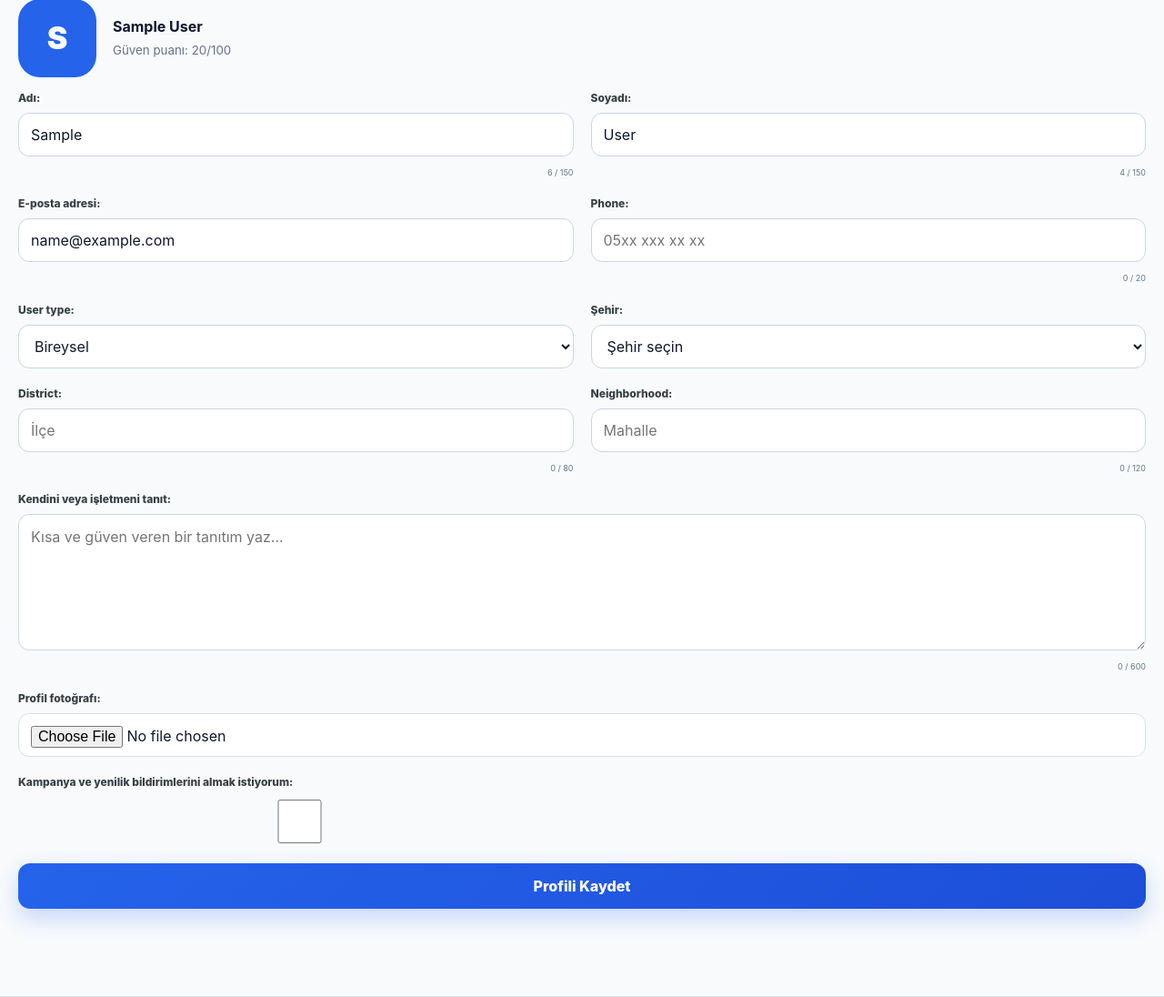
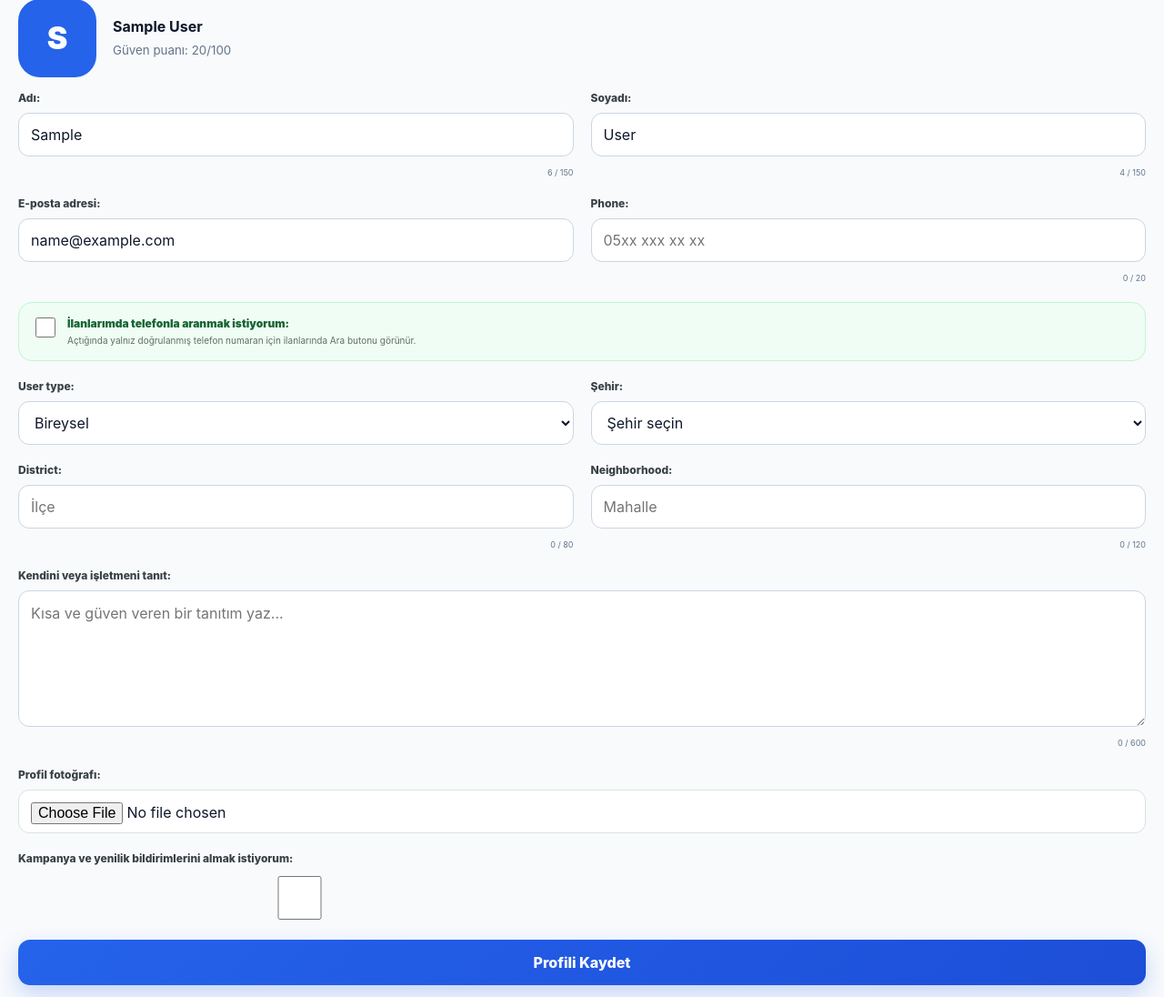
Before and after one commit to ahmetelci2014-rgb/ilansehri-platform, a Django app: page /hesap/profilim/ in a window 1280 px wide. Shown: the part 418-1514 px from the top of the page at 91% size. Run offline with Django 5.2, Linux system fonts and the light colour scheme; the visitor is signed in with stand-in values (Sample User, id 1); data that the repository does not hold is empty; parts of the project's set-up code (start-up, migrations or seed data) failed here and were passed over.

Commit message:
İlan Şehri v1.25.2 güvenli telefonla arama

```diff
--- a/apps/accounts/forms.py
+++ b/apps/accounts/forms.py
@@ -67,6 +67,7 @@ class ProfileForm(forms.ModelForm):
             "last_name",
             "email",
             "phone",
+            "allow_phone_calls",
             "user_type",
             "city",
             "district",
@@ -79,6 +80,7 @@ class ProfileForm(forms.ModelForm):
             "bio": "Kendini veya işletmeni tanıt",
             "avatar": "Profil fotoğrafı",
             "accepts_marketing": "Kampanya ve yenilik bildirimlerini almak istiyorum",
+            "allow_phone_calls": "İlanlarımda telefonla aranmak istiyorum",
         }
         widgets = {
             "bio": forms.Textarea(attrs={"rows": 5, "placeholder": "Kısa ve güven veren bir tanıtım yaz..."}),
@@ -86,12 +88,33 @@ class ProfileForm(forms.ModelForm):
             "district": forms.TextInput(attrs={"placeholder": "İlçe"}),
             "neighborhood": forms.TextInput(attrs={"placeholder": "Mahalle"}),
         }
+        help_texts = {
+            "allow_phone_calls": (
+                "Açtığında yalnız doğrulanmış telefon numaran için ilanlarında Ara butonu görünür."
+            ),
+        }
 
     def clean_email(self):
         email = self.cleaned_data.get("email", "").strip().lower()
         if email and User.objects.filter(email__iexact=email).exclude(pk=self.instance.pk).exists():
             raise forms.ValidationError("Bu e-posta adresi başka bir hesapta kullanılıyor.")
         return email
+
+    def save(self, commit=True):
+        phone_changed = "phone" in self.changed_data
+        user = super().save(commit=False)
+
+        # Doğrulanmış numara değiştirildiğinde eski doğrulama ve
+        # telefonla aranma izni yeni numaraya taşınamaz.
+        if phone_changed:
+            user.is_phone_verified = False
+            user.allow_phone_calls = False
+
+        if commit:
+            user.save()
+            self._save_m2m()
+
+        return user
 
 
 class VerificationStartForm(forms.Form):
--- a/apps/accounts/models.py
+++ b/apps/accounts/models.py
@@ -45,10 +45,22 @@ class User(AbstractUser):
     terms_accepted_at = models.DateTimeField(null=True, blank=True)
     last_seen_at = models.DateTimeField(null=True, blank=True)
     accepts_marketing = models.BooleanField(default=False)
+    allow_phone_calls = models.BooleanField(
+        default=False,
+        verbose_name="İlanlarımda telefonla aranmak istiyorum",
+    )
 
     @property
     def display_name(self) -> str:
         return self.get_full_name().strip() or self.username
+
+    @property
+    def phone_call_uri(self) -> str:
+        raw = (self.phone or "").strip()
+        digits = "".join(character for character in raw if character.isdigit())
+        if not digits:
+            return ""
+        return f"+{digits}" if raw.startswith("+") else digits
 
     @property
     def account_age_days(self) -> int:
--- a/apps/accounts/views.py
+++ b/apps/accounts/views.py
@@ -303,6 +303,7 @@ def export_account_data(request):
             "last_name": user.last_name,
             "email": user.email,
             "phone": user.phone,
+            "allow_phone_calls": user.allow_phone_calls,
             "user_type": user.user_type,
             "city": user.city,
             "district": user.district,
--- a/static/css/v1252-simplify.css
+++ b/static/css/v1252-simplify.css
@@ -1094,3 +1094,107 @@
     font-weight:900;
   }
 }
+
+/* v1.25.2 güvenli telefonla arama */
+
+/* Profilde aranma izni */
+body.page-profile_edit .field:has(#id_allow_phone_calls){
+  grid-column:1/-1;
+  display:grid;
+  grid-template-columns:auto minmax(0,1fr);
+  gap:2px 10px;
+  align-items:start;
+  padding:14px;
+  border:1px solid #bbf7d0;
+  border-radius:15px;
+  background:#f0fdf4;
+}
+
+body.page-profile_edit .field:has(#id_allow_phone_calls) label{
+  grid-column:2;
+  color:#166534;
+  font-weight:900;
+}
+
+body.page-profile_edit .field:has(#id_allow_phone_calls) input{
+  grid-column:1;
+  grid-row:1/3;
+  width:22px;
+  height:22px;
+  min-height:22px;
+  margin-top:2px;
+  accent-color:#16a34a;
+}
+
+body.page-profile_edit .field:has(#id_allow_phone_calls) small{
+  grid-column:2;
+  color:#5f6f66;
+  font-size:10px;
+}
+
+/* Masaüstü / tablet */
+body.page-detail .v1252-desktop-call-button{
+  border-color:#86efac;
+  background:#f0fdf4;
+  color:#166534;
+  font-weight:900;
+}
+
+body.page-detail .v1252-desktop-call-button:hover{
+  border-color:#22c55e;
+  background:#dcfce7;
+  color:#14532d;
+}
+
+
+/* MOBİL */
+@media(max-width:780px){
+
+  /* Mobilde masaüstü kartındaki Ara tekrarlanmaz */
+  body.page-detail .v1252-desktop-call-button{
+    display:none!important;
+  }
+
+  /* Ara varsa üç ana işlem yan yana */
+  body.page-detail
+  .v123-mobile-contact-bar:has(>.v1252-call-button){
+    grid-template-columns:repeat(3,minmax(0,1fr));
+  }
+
+  body.page-detail
+  .v123-mobile-contact-bar>.v1252-call-button{
+    min-height:50px;
+    background:#fff!important;
+    border:1px solid #22c55e!important;
+    color:#15803d!important;
+    box-shadow:0 7px 18px rgba(22,163,74,.12);
+    font-size:11px!important;
+    font-weight:950;
+  }
+
+  body.page-detail
+  .v123-mobile-contact-bar>.v1252-call-button:active{
+    background:#dcfce7!important;
+  }
+}
+
+@media(max-width:360px){
+
+  body.page-detail
+  .v123-mobile-contact-bar:has(>.v1252-call-button){
+    gap:5px;
+    padding-inline:7px;
+  }
+
+  body.page-detail .v123-mobile-contact-bar>.v1252-call-button,
+  body.page-detail .v123-mobile-contact-bar>a[data-open-message],
+  body.page-detail .v123-mobile-contact-bar>button[data-open-offer]{
+    padding-inline:4px;
+    font-size:10px!important;
+  }
+
+  body.page-detail
+  .v123-mobile-contact-bar>a[data-open-message]::before{
+    font-size:10px;
+  }
+}
--- a/templates/base.html
+++ b/templates/base.html
@@ -43,7 +43,7 @@
   <link rel="stylesheet" href="{% static 'css/v123-detail-experience.css' %}?v=1230">
   <link rel="stylesheet" href="{% static 'css/v124-seller-center.css' %}?v=1240">
   <link rel="stylesheet" href="{% static 'css/v125-communication-center.css' %}?v=1250">
-  <link rel="stylesheet" href="{% static 'css/v1252-simplify.css' %}?v=12524">
+  <link rel="stylesheet" href="{% static 'css/v1252-simplify.css' %}?v=12525">
   <script defer src="{% static 'js/app.js' %}"></script>
   <script defer src="{% static 'js/v16-premium.js' %}"></script>
   <script defer src="{% static 'js/v17-launch.js' %}"></script>
```
Also changed, not shown: templates/listings/detail.html (+6 -1 lines).
